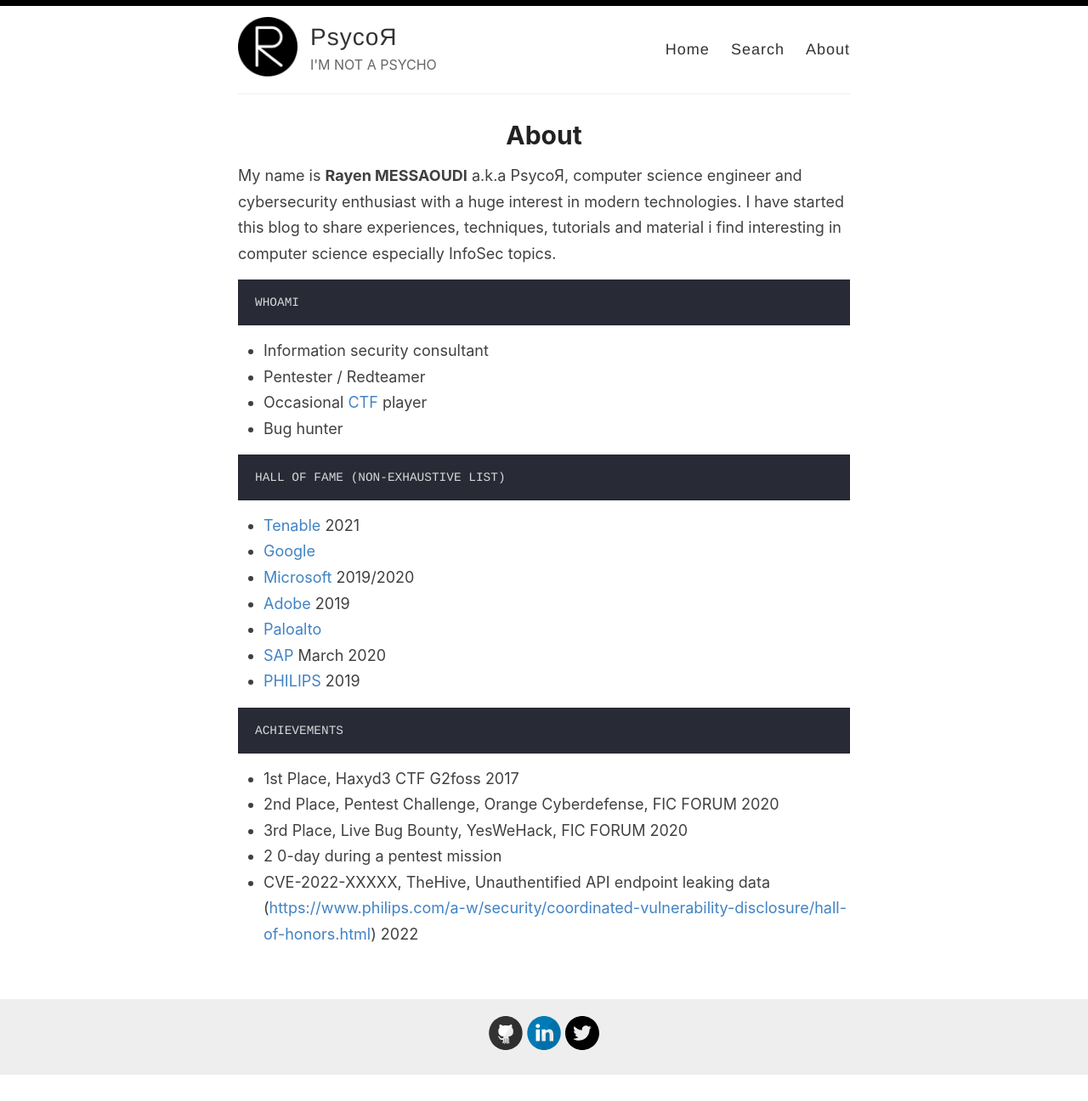
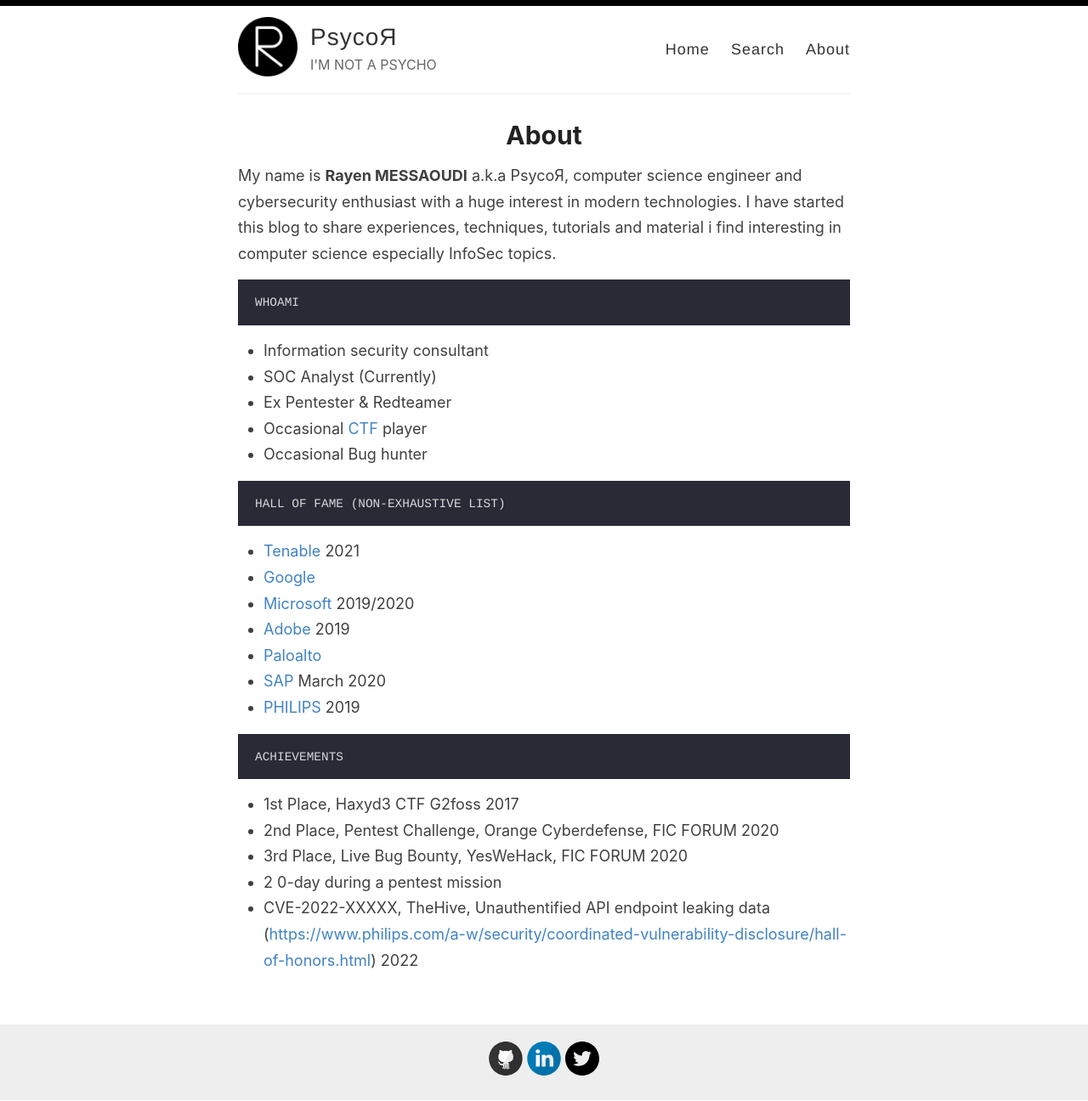
Before and after one commit to rayenmessaoudi/rayenmessaoudi.github.io, a Jekyll site: the page built from _pages/about.md, in a window 1280 px wide. Shown: the whole page at 85% size. Built offline with Jekyll 4.4.1, drawn with Linux system fonts in a browser that asks for light colours; before the commit the page ends 1265 px from its top, so only the background shows below that.

Commit message:
Update about.md

````diff
--- a/_pages/about.md
+++ b/_pages/about.md
@@ -11,9 +11,10 @@ WHOAMI
 ```
 
 - Information security consultant
-- Pentester / Redteamer
+- SOC Analyst (Currently)
+- Ex Pentester & Redteamer
 - Occasional [CTF](https://ctftime.org/team/47798) player
-- Bug hunter
+- Occasional Bug hunter
 
 
 
````
